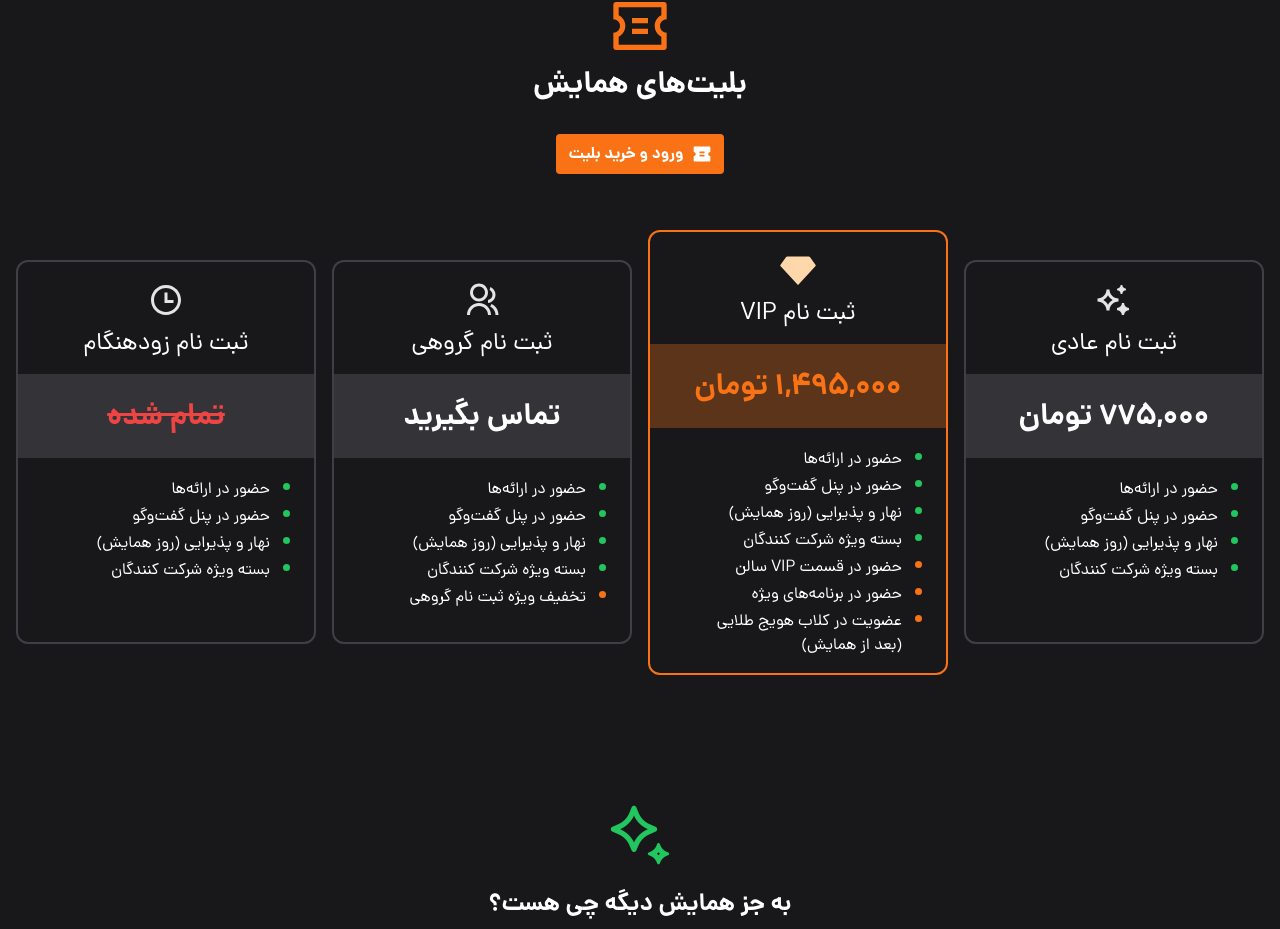
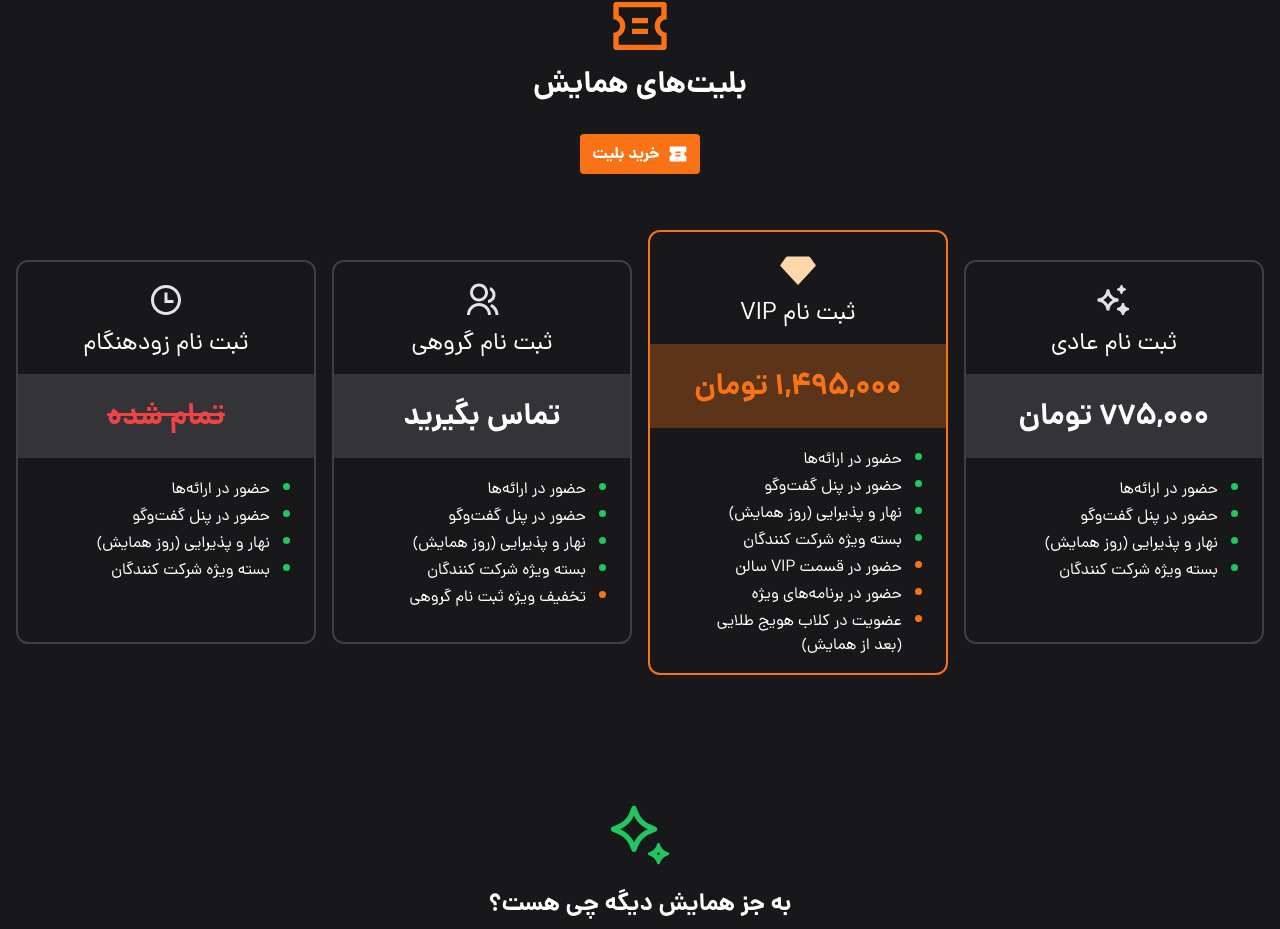
Before and after one commit to frontChapter/website-frontend, a Next.js app: page / in a window 1280 px wide. Shown: the part 3522-4451 px from the top of the page. Built offline with nearby package versions, Linux system fonts and the light colour scheme.

Commit message:
feat: update `<ConferenceTicket>` link text

```diff
--- a/src/app/components/ConferenceTicket/ConferenceTicket.tsx
+++ b/src/app/components/ConferenceTicket/ConferenceTicket.tsx
@@ -27,7 +27,7 @@ export default function ConferenceLocation() {
             })} mt-4 gap-2 px-2 py-1.5 lg:mt-6 lg:gap-2 lg:px-3 lg:py-2`}
           >
             <RiCouponFill className="size-5" />
-            <strong>ورود و خرید بلیت</strong>
+            <strong>خرید بلیت</strong>
           </Link>
         </div>
         {/* body */}
```
